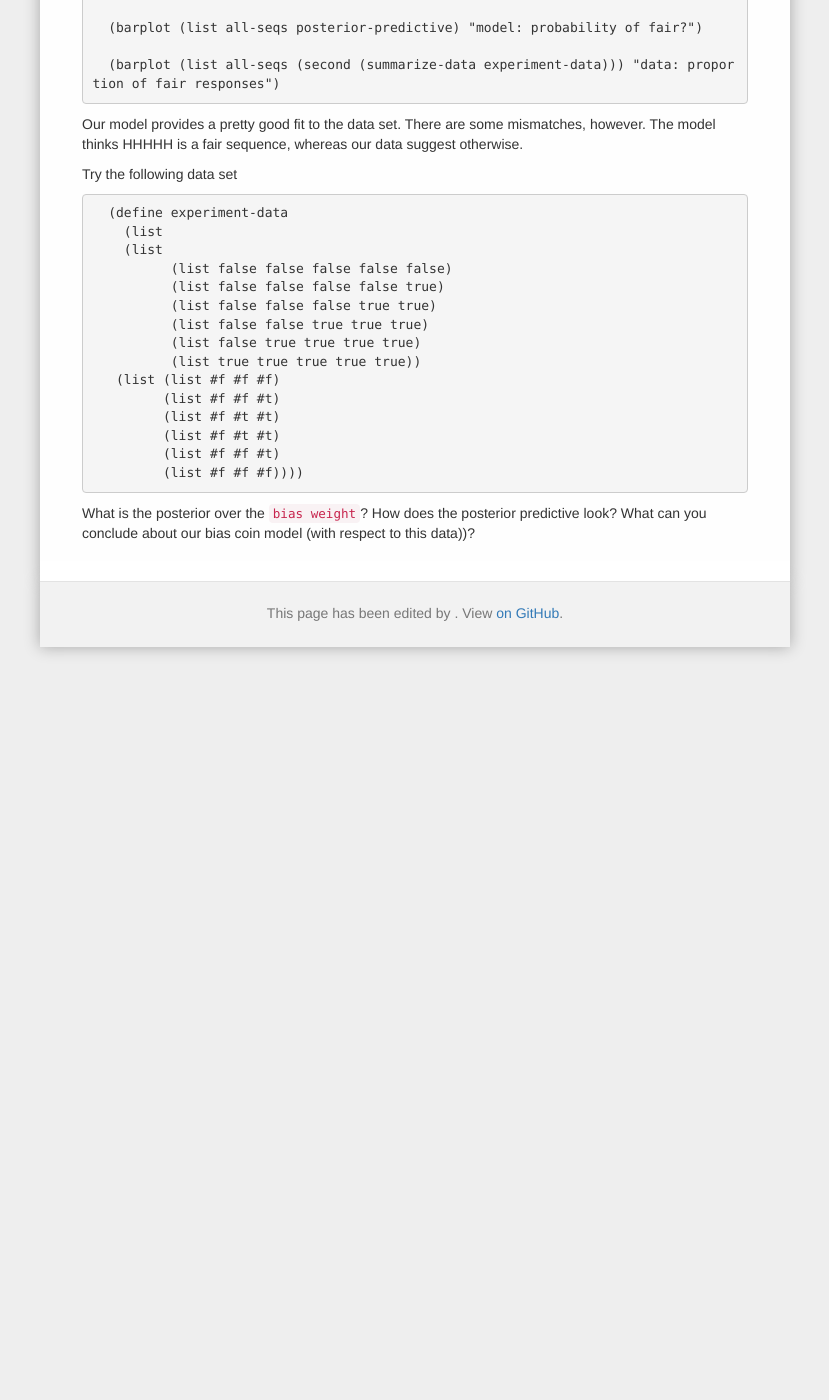
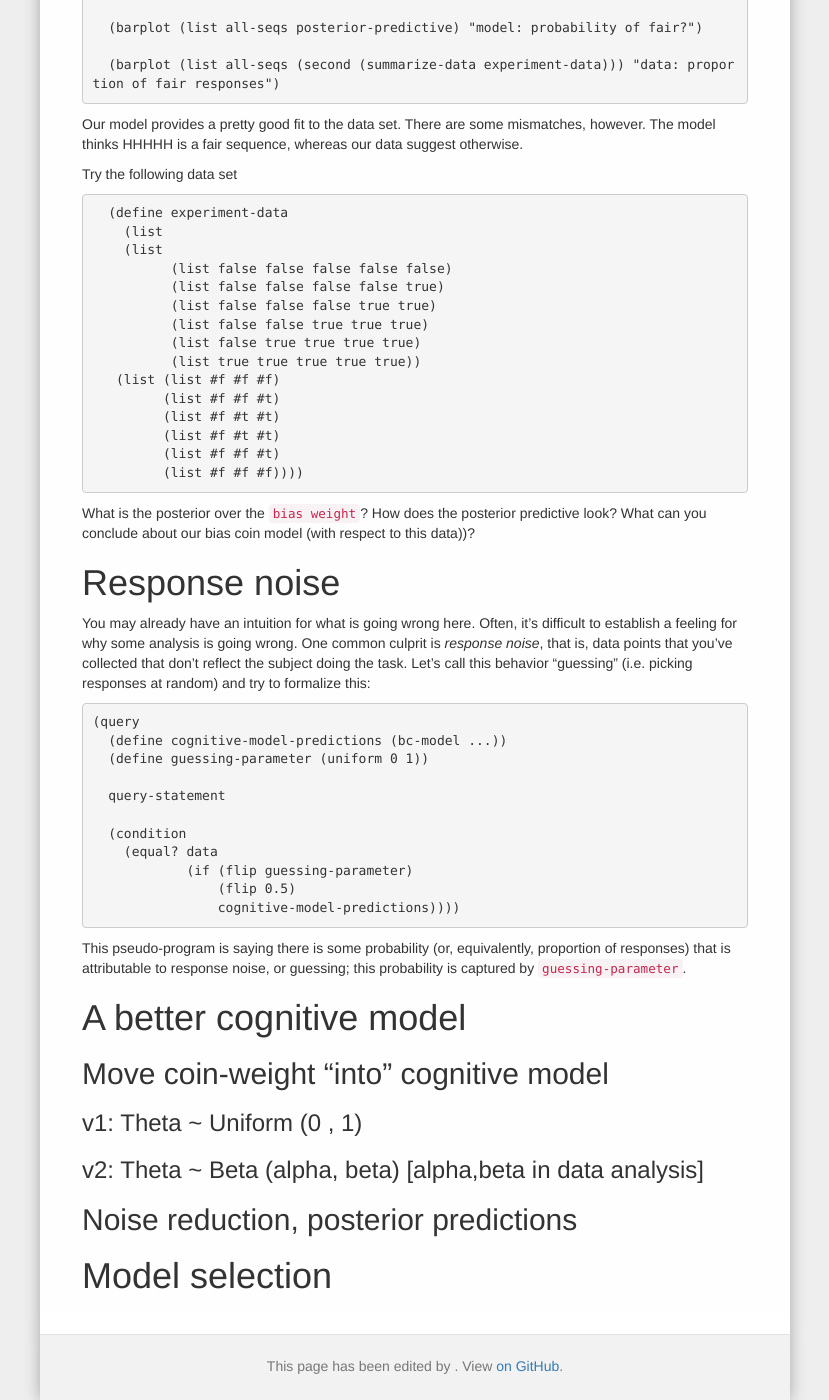
Before and after one commit to forestdb/forestdb.org, a Jekyll site: the page built from models/bayesian-data-analysis.md, in a window 1280 px wide and 1400 px high, scrolled down 7444 px. Shown: the whole window, without its empty margins (225-1054 px from the left). Built offline with Jekyll 4.4.1, drawn with Linux system fonts in a browser that asks for light colours; nearby versions of some CDN libraries; a script that is not in the unit is left out.

Commit message:
add response noise pseudocode; outline rest of ch

```diff
--- a/models/bayesian-data-analysis.md
+++ b/models/bayesian-data-analysis.md
@@ -403,3 +403,33 @@ Try the following data set
              (list #f #f #f))))
 
 What is the posterior over the `bias weight`? How does the posterior predictive look? What can you conclude about our bias coin model (with respect to this data))?
+
+# Response noise
+
+You may already have an intuition for what is going wrong here. Often, it's difficult to establish a feeling for why some analysis is going wrong. One common culprit is *response noise*, that is, data points that you've collected that don't reflect the subject doing the task. Let's call this behavior "guessing" (i.e. picking responses at random) and try to formalize this:
+
+    (query
+      (define cognitive-model-predictions (bc-model ...))
+      (define guessing-parameter (uniform 0 1))
+
+      query-statement
+
+      (condition
+        (equal? data
+                (if (flip guessing-parameter)
+                    (flip 0.5)
+                    cognitive-model-predictions))))
+
+This pseudo-program is saying there is some probability (or, equivalently, proportion of responses) that is attributable to response noise, or guessing; this probability is captured by `guessing-parameter`.
+
+# A better cognitive model
+
+## Move coin-weight "into" cognitive model
+
+### v1: Theta ~ Uniform (0 , 1)
+
+### v2: Theta ~ Beta (alpha, beta) [alpha,beta in data analysis]
+
+## Noise reduction, posterior predictions
+
+# Model selection
```
